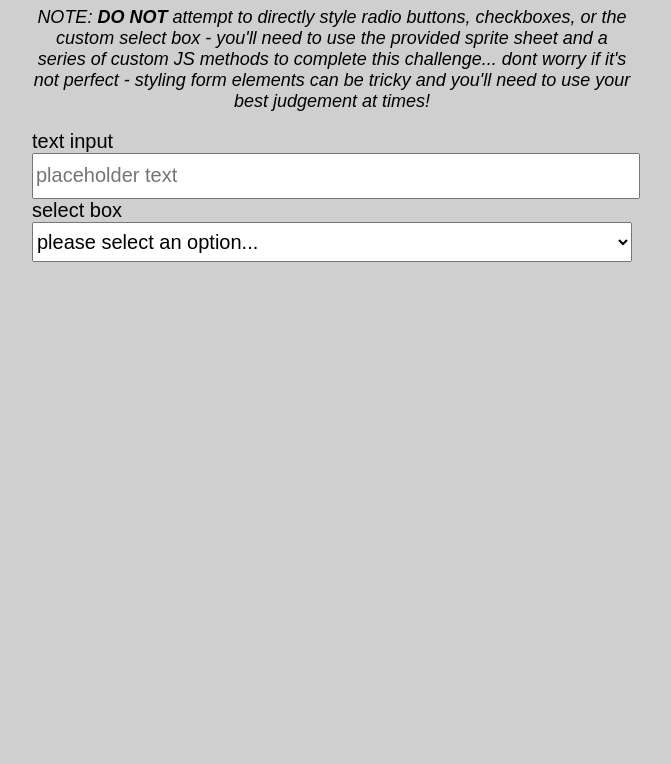
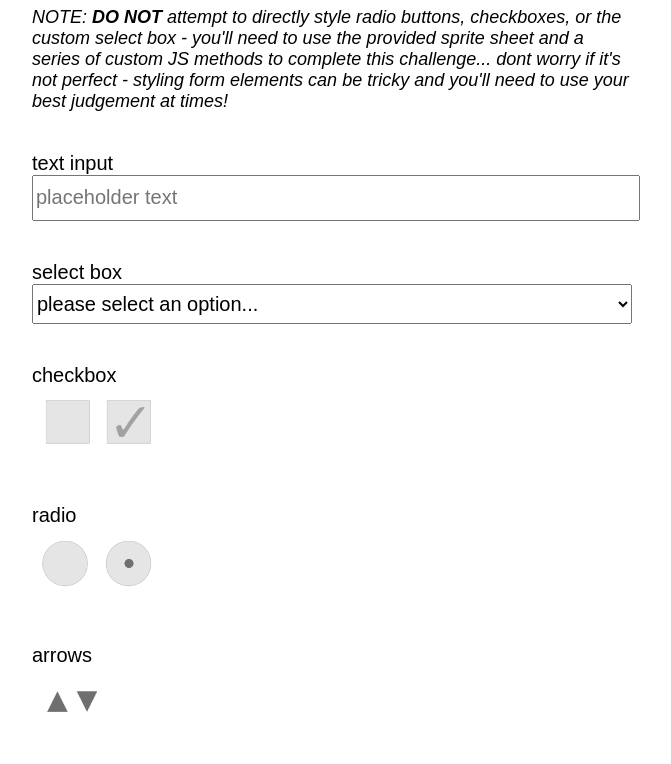
Before and after one commit to EmeryP/ui-challenge-2, a plain HTML site: page index.html in a window 1280 px wide. Shown: the part 73-837 px from the top of the page, without its empty margins (308-979 px from the left). Before the commit the page ends 800 px from the top, so only its background shows below. Drawn offline with Linux system fonts and the light colour scheme.

Commit message:
sprites added

```diff
--- a/index.html
+++ b/index.html
@@ -11,14 +11,14 @@
     </header>
     <main>
       <p>NOTE: <b>DO NOT</b> attempt to directly style radio buttons, checkboxes, or the custom select box - you'll need to use the provided sprite sheet and a series of custom JS methods to complete this challenge... dont worry if it's not perfect - styling form elements can be tricky and you'll need to use your best judgement at times!</p>
-
+      <!-- input field -->
       <form id="input1">
         <fieldset>
           <label for="inputOne">text input</label>
           <input type="text" name="inputOne" id="textInput" placeholder="placeholder text" required>
         </fieldset>
       </form>
-
+      <!-- select box -->
       <form action="">
         <label for="selectBox1">select box</label>
         <select name="options">
@@ -31,7 +31,29 @@
         </select>
       </form>
 
-      </div>
+      <!-- checkbox -->
+      <section id="checkboxSprite">
+        <form>
+          <label for="checkbox1">checkbox</label>
+          <input type="checkbox" name="checkbox1" style="display: none;" required>
+        </form>
+      </section>
+
+      <!-- checkbox -->
+      <section id="radioSprite">
+        <form>
+          <label for="radio1">radio</label>
+          <input type="checkbox" name="radio1" style="display: none;" required>
+        </form>
+      </section>
+
+      <!-- button -->
+      <section id="buttonSprite">
+        <form>
+          <label for="button1">arrows</label>
+          <input type="checkbox" name="button1" style="display: none;" required>
+        </form>
+      </section>
 
     </main>
     <footer>
--- a/styles.css
+++ b/styles.css
@@ -1,5 +1,5 @@
 body{
-  background: #cfcfcf;
+  background: #fff;
   width: 600px;
   margin: 0 auto;
 }
@@ -11,7 +11,6 @@ h1{
 }
 
 p{
-  text-align: center;
   font-family: Arial, Helvetica, sans-serif;
   font-style: italic;
   font-size: 18px;
@@ -33,21 +32,37 @@ fieldset{
   margin: 0px;
 }
 
-/* .dropdown {
-  position: relative;
-  display: inline-block;
+main form{
+  margin-top: 40px;
 }
 
-.dropdown-content {
-  display: none;
-  position: absolute;
-  background-color: #f9f9f9;
-  min-width: 160px;
-  box-shadow: 0px 8px 16px 0px rgba(0,0,0,0.2);
-  padding: 12px 16px;
-  z-index: 1;
+section{
+  margin: 20px 0;
 }
 
-.dropdown:hover .dropdown-content {
-  display: block;
-} */
+#checkboxSprite{
+  background-image: url('form-elements-sprite.png');
+  background-size: 400px;
+  background-repeat: no-repeat;
+  height: 100px;
+  width: 130px;
+  background-position: -30px -30px;
+}
+
+#radioSprite{
+  background-image: url('form-elements-sprite.png');
+  background-size: 400px;
+  background-repeat: no-repeat;
+  height: 100px;
+  width: 130px;
+  background-position: -150px -30px;
+}
+
+#buttonSprite{
+  background-image: url('form-elements-sprite.png');
+  background-size: 400px;
+  background-repeat: no-repeat;
+  height: 100px;
+  width: 130px;
+  background-position: -270px -30px;
+}
```
Also changed, not shown: form-elements-sprite.png (added), 1 other file.
